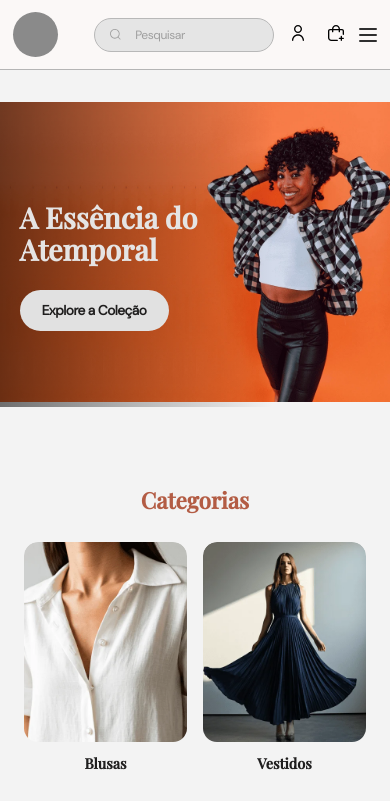
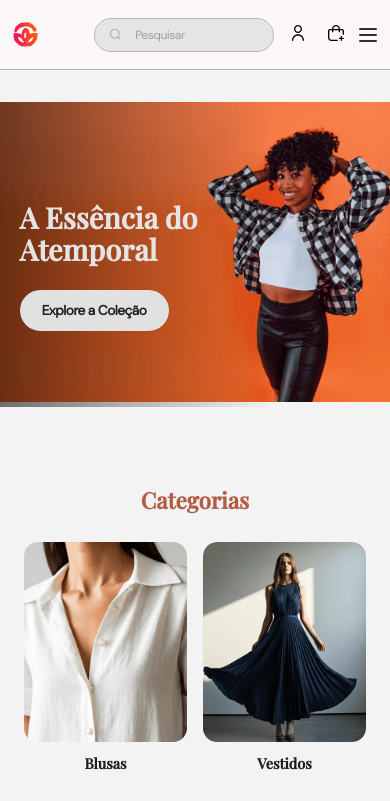
Before and after one commit to Gabrielle-Santiago/clothing-ecommerce, an Angular app in the folder ecommerce/src/main/frontend/: page / in a window 390 px wide. Shown: the top 801 px of the page. Built offline with nearby package versions, Linux system fonts and the light colour scheme.

Commit message:
Logo added and menu fixed in the toolbar.

```diff
--- a/ecommerce/src/main/frontend/src/app/components/layout/toolbar/toolbar.component.html
+++ b/ecommerce/src/main/frontend/src/app/components/layout/toolbar/toolbar.component.html
@@ -2,7 +2,10 @@
 
   <div class="toolbar__brand">
 
-    <div class="toolbar__logo"></div>
+    <div class="toolbar__logo">
+      <img src="assets/icons/logo.svg" alt="Logo">
+    </div>
+
     <span class="toolbar__brand-name"> Elegance </span>
 
   </div>
--- a/ecommerce/src/main/frontend/src/app/components/layout/toolbar/toolbar.component.scss
+++ b/ecommerce/src/main/frontend/src/app/components/layout/toolbar/toolbar.component.scss
@@ -23,8 +23,18 @@
   &__logo {
     width: 45px;
     height: 45px;
-    border-radius: 50%;
-    background-color: #8a8a8a;
+
+    display: flex;
+    align-items: center;
+    justify-content: center;
+
+    img {
+      width: 100%;
+      height: 100%;
+
+      object-fit: contain;
+      display: block;
+    }
   }
 
   &__brand-name {
@@ -63,6 +73,7 @@
     align-items: center;
     gap: 1.2rem;
     flex-shrink: 0;
+    z-index: 5;
   }
 
   &__search-group {
@@ -186,11 +197,11 @@
       text-decoration: none;
 
       font-family: "DM Sans", sans-serif;
-      color: #5f5f5f;
+      color: #313131;
       transition: background-color 0.2s ease;
 
       &:hover {
-        background-color: #dddddd;
+        background-color: #ab79637d;
       }
     }
   }
@@ -202,6 +213,8 @@
 
 .toolbar__menu-toggle:checked ~ .toolbar__dropdown {
   display: flex;
+  background-color: #efd0c3;
+  border: 1.8px solid #775242;
 }
 
 .toolbar__menu-toggle:checked + .toolbar__burger span:nth-of-type(1) {
@@ -257,6 +270,11 @@
          width: 120px;
          height: 40px;
          font-size: 0.75rem;
+     }
+
+     &__logo {
+        width: 80%;
+        height: 80%;
      }
   }
 }
```
Also changed, not shown: ecommerce/src/main/frontend/src/assets/icons/logo.svg (added).
